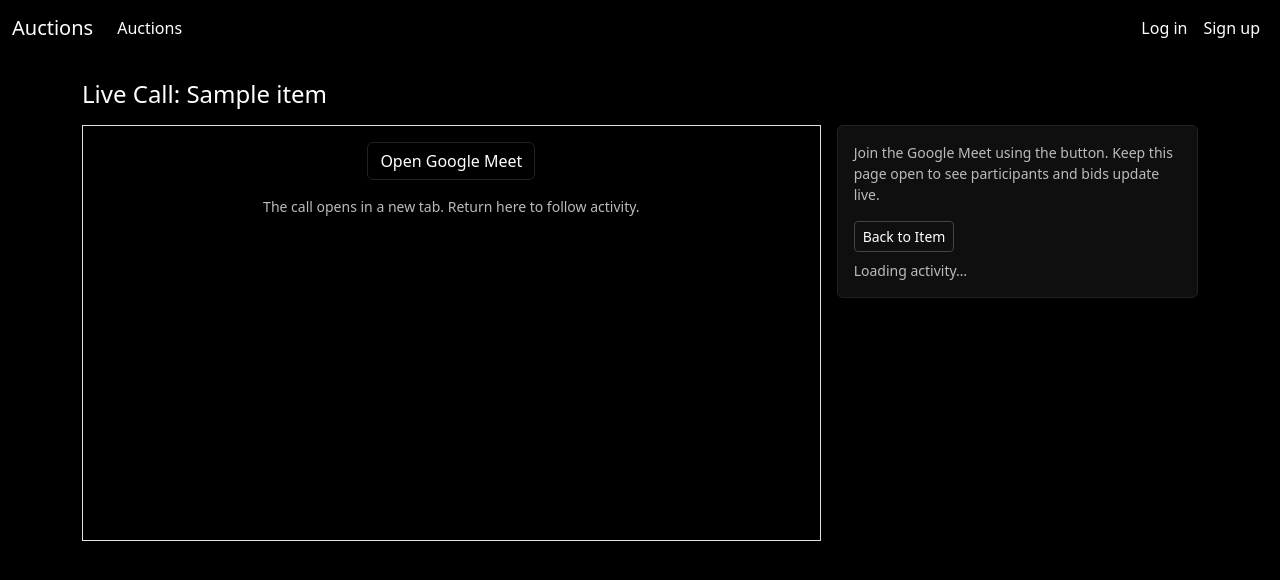
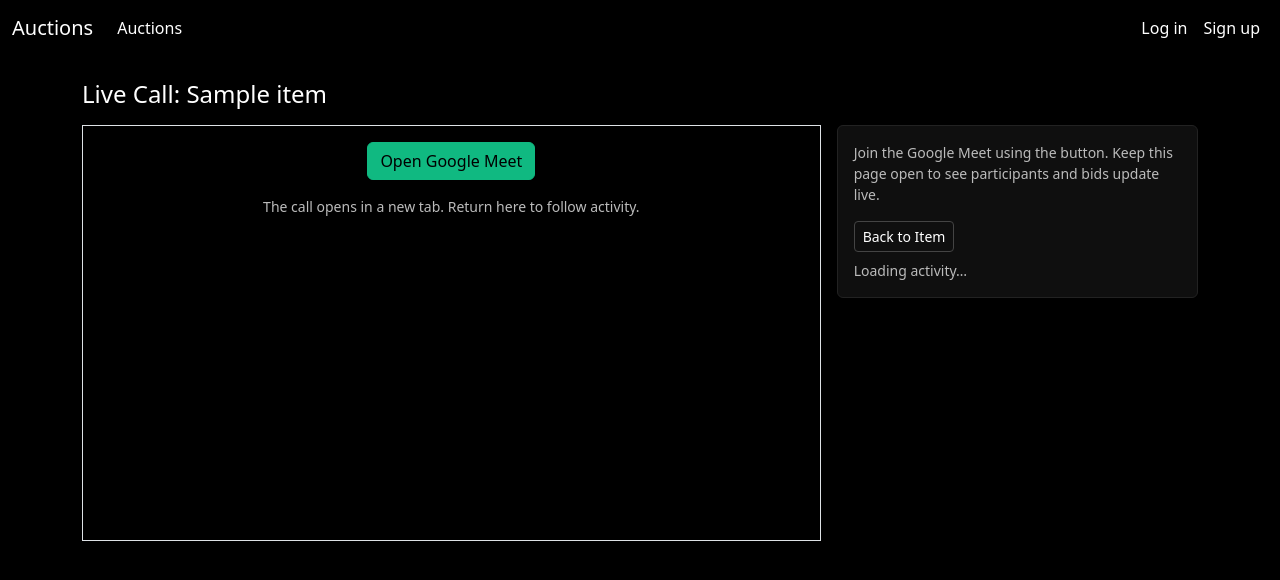
Before and after one commit to pushpendr-7/Auction_site.07, a Django app: template templates/auctions/call.html in a window 1280 px wide. Shown: the top 580 px of the page. Run offline with Django 3.2, Linux system fonts and the light colour scheme; the template is opened without the code that fills it: most values are stand-ins (such as "Sample title", 1, 10 or a date in 2020).

Commit message:
Add success and danger intent colors and styles
Co-authored-by: pythanrco <pythanrco@gmail.com>

```diff
--- a/static/css/site.css
+++ b/static/css/site.css
@@ -5,6 +5,13 @@
   --muted:#bbb;     /* light gray for subtle text */
   --surface:#0f0f0f;/* near-black cards */
   --border:#222;    /* subtle borders */
+  /* intent colors */
+  --success:#10b981;               /* green for success */
+  --success-border:rgba(16,185,129,.45);
+  --success-bg:rgba(16,185,129,.15);
+  --danger:#ef4444;                /* red for danger */
+  --danger-border:rgba(239,68,68,.45);
+  --danger-bg:rgba(239,68,68,.15);
 }
 
 body{ background:var(--bg); color:var(--fg); }
@@ -13,22 +20,38 @@ body{ background:var(--bg); color:var(--fg); }
 .card .card-title{ color:var(--fg); }
 .card .card-text{ color:var(--muted); }
 .alert{ border:1px solid var(--border); color:var(--fg); background:transparent; }
+/* intent-specific alerts */
+.alert-success{ color:var(--success); background:var(--success-bg); border-color:var(--success-border); }
+.alert-danger{ color:var(--danger); background:var(--danger-bg); border-color:var(--danger-border); }
 .list-group-item{ background:var(--surface); color:var(--fg); border-color:var(--border); }
 .form-label{ color:var(--fg); }
 .navbar .navbar-brand, .navbar .nav-link, .navbar .navbar-text { color:var(--fg) !important; }
 .form-control{ background:#000; color:var(--fg); border:1px solid var(--border); }
 .form-control::placeholder{ color:#777; }
 
-/* Buttons constrained to black/white */
+/* Buttons: base minimal, with green/red for intent */
 .btn{ border:1px solid var(--border); color:var(--fg); background:transparent; }
 .btn:hover{ background:#111; color:var(--fg); }
 .btn-primary,.btn-outline-primary{ border-color:var(--border); color:var(--fg); background:transparent; }
-.btn-success,.btn-outline-success{ border-color:var(--border); color:var(--fg); background:transparent; }
+
+/* success buttons */
+.btn-success{ background:var(--success); border-color:var(--success); color:#000; }
+.btn-success:hover{ background:#0ea371; border-color:#0ea371; color:#000; }
+.btn-outline-success{ border-color:var(--success); color:var(--success); background:transparent; }
+.btn-outline-success:hover{ background:var(--success); border-color:var(--success); color:#000; }
+
+/* danger buttons */
+.btn-danger{ background:var(--danger); border-color:var(--danger); color:#000; }
+.btn-danger:hover{ background:#dc2626; border-color:#dc2626; color:#000; }
+.btn-outline-danger{ border-color:var(--danger); color:var(--danger); background:transparent; }
+.btn-outline-danger:hover{ background:var(--danger); border-color:var(--danger); color:#000; }
+
 .btn-outline-light{ border-color:#444; color:#fff; }
 .btn-outline-warning{ border-color:#555; color:#fff; }
-.btn-outline-danger{ border-color:#666; color:#fff; }
 .btn-outline-secondary{ border-color:#444; color:#fff; }
 
 /* Utilities */
 .text-muted{ color:var(--muted) !important; }
+.text-success{ color:var(--success) !important; }
+.text-danger{ color:var(--danger) !important; }
 .bg-black{ background:#000 !important; }
```
